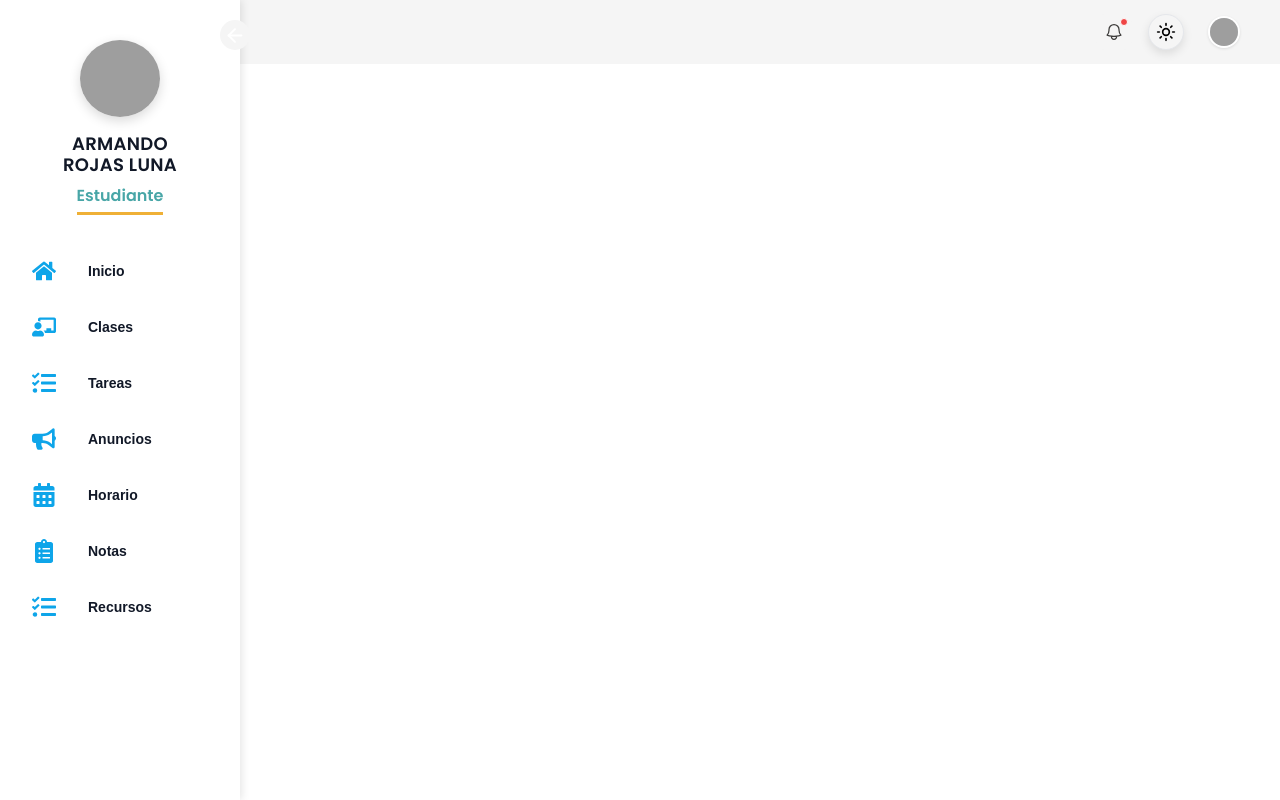
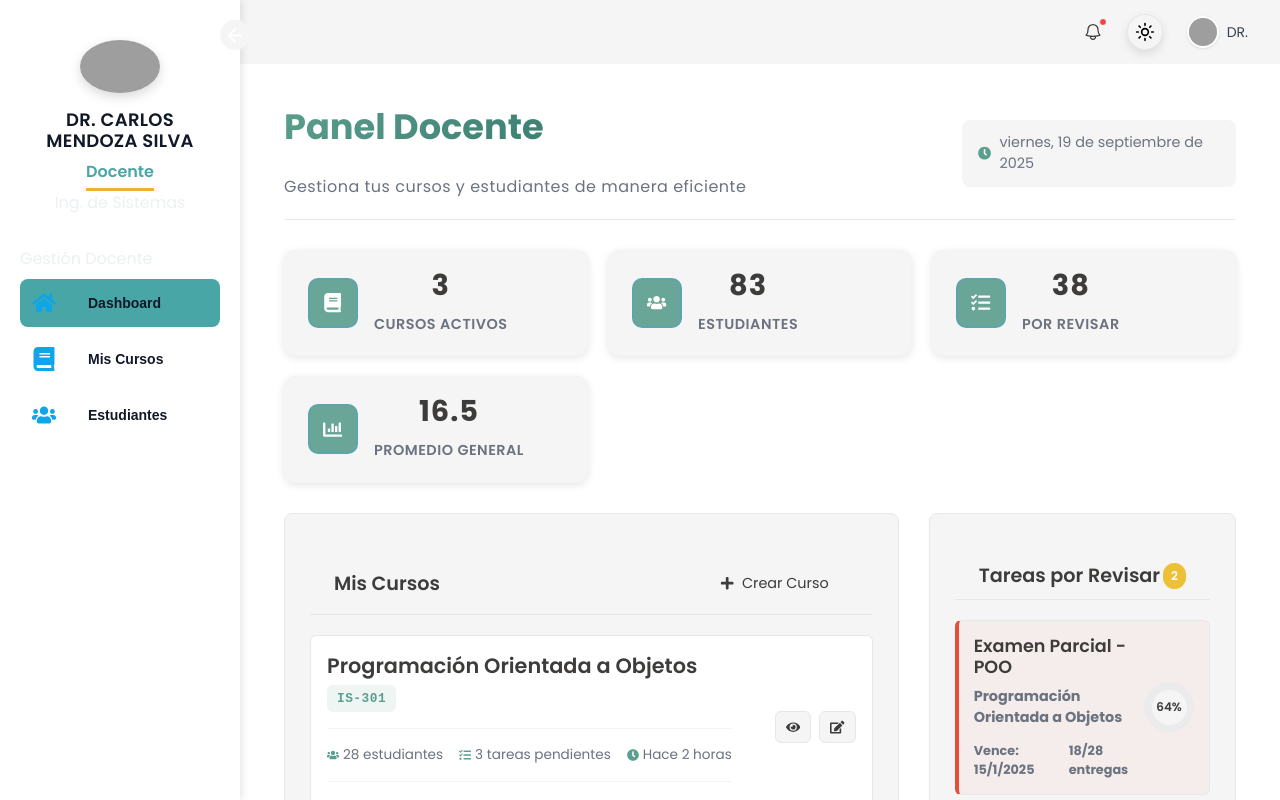
Before and after one commit to AnthonyRS7000/aulavirtual, a React (Vite) app: page /docente/dashboard in a window 1280 px wide. Built offline with nearby package versions, Linux system fonts and the light colour scheme; no server answers; grey boxes are pictures that could not be loaded.

Commit message:
mejora de la gestión de rutas y navegación para estudiantes y docentes

```diff
--- a/src/App.tsx
+++ b/src/App.tsx
@@ -1,5 +1,7 @@
-import { BrowserRouter as Router, Routes, Route } from 'react-router-dom';
+import { BrowserRouter as Router, Routes, Route, Navigate } from 'react-router-dom';
 import Layout from './components/Layout';
+
+// Páginas de estudiante
 import InicioEstudiante from './features/estudiante/pages/InicioEstudiante';
 import Clases from './features/estudiante/pages/Clases';
 import Tareas from './features/estudiante/pages/Tareas';
@@ -8,37 +10,68 @@ import HorarioHoy from './features/estudiante/pages/HorarioHoy';
 import Notas from './features/estudiante/pages/NotasResumen';
 import Recursos from './features/estudiante/pages/RecursosRecientes';
 import AnunciosCurso from './features/estudiante/pages/AnunciosCurso';
-import PerfilDropdown from './components/PerfilDropdown';
 import ClaseDetalle from './features/estudiante/components/ClaseDetalle';
+import CalendarioAgenda from './features/estudiante/pages/CalendarioAgenda';
+
+// Páginas de docente - NUEVAS IMPORTACIONES
 import DashboardDocente from './features/docente/pages/DashboardDocente';
 import GestionCursos from './features/docente/pages/GestionCursos';
 import GestionEstudiantes from './features/docente/pages/GestionEstudiantes';
-import CalendarioAgenda from './features/estudiante/pages/CalendarioAgenda';
-import { ClasesProvider } from './context/ClasesContext'
+
+import { ClasesProvider } from './context/ClasesContext';
 import './App.css';
 import './components/ThemeOverrides.css';
 
 
 function App() {
+  const getCurrentCase = (): 'estudiante' | 'docente' => {
+    return 'docente';
+  };
+  const currentCase = getCurrentCase();
+
   return (
     <Router>
       <ClasesProvider>
-      <Layout>
+      <Layout userCase={currentCase}>
         <Routes>
-          <Route path="/" element={<InicioEstudiante />} />
+          {currentCase === 'estudiante' && (
+            <>
+              <Route path="/" element={<Navigate to="/estudiante/inicio" replace />} />
               <Route path="/estudiante/inicio" element={<InicioEstudiante />} />
               <Route path="/estudiante/clases" element={<Clases />} />
               <Route path="/estudiante/clases/:id" element={<ClaseDetalle />} />
               <Route path="/estudiante/tareas" element={<Tareas />} />
               <Route path="/estudiante/perfil" element={<Perfil />} />
-          <Route path="/estudiante/anuncios" element={<AnunciosCurso />} />
               <Route path="/estudiante/horario" element={<HorarioHoy />} />
               <Route path="/estudiante/notas" element={<Notas />} />
               <Route path="/estudiante/recursos" element={<Recursos />} />
+              <Route path="/estudiante/anuncios" element={<AnunciosCurso />} />
               <Route path="/estudiante/calendario" element={<CalendarioAgenda />} />
-          <Route path="/dashboard" element={<DashboardDocente />} />
-          <Route path="/cursos" element={<GestionCursos />} />
-          <Route path="/estudiantes" element={<GestionEstudiantes />} />
+              <Route path="/docente/*" element={<Navigate to="/estudiante/inicio" replace />} />
+              <Route path="*" element={<Navigate to="/estudiante/inicio" replace />} />
+            </>
+          )}
+
+            {currentCase === 'docente' && (
+              <>
+                <Route path="/" element={<Navigate to="/docente/dashboard" replace />} />
+
+                <Route path="/docente/dashboard" element={<DashboardDocente />} />
+                <Route path="/docente/cursos" element={<GestionCursos />} />
+                <Route path="/docente/estudiantes" element={<GestionEstudiantes />} />
+
+                <Route path="/estudiante/*" element={<Navigate to="/docente/dashboard" replace />} />
+
+                <Route path="/dashboard" element={<Navigate to="/docente/dashboard" replace />} />
+                <Route path="/cursos" element={<Navigate to="/docente/cursos" replace />} />
+                <Route path="/estudiantes" element={<Navigate to="/docente/estudiantes" replace />} />
+
+                {/* Catch-all para docente */}
+                <Route path="*" element={<Navigate to="/docente/dashboard" replace />} />
+            </>
+          )}
+
+
         </Routes>
       </Layout>
       </ClasesProvider>
--- a/src/components/Layout.tsx
+++ b/src/components/Layout.tsx
@@ -5,9 +5,10 @@ import './Layout.css';
 
 interface LayoutProps {
   children: ReactNode;
+  userCase?: 'estudiante' | 'docente';
 }
 
-export default function Layout({ children }: LayoutProps) {
+export default function Layout({ children, userCase = 'estudiante' }: LayoutProps) {
   const [sidebarOpen, setSidebarOpen] = useState(true);
 
   const toggleSidebar = () => {
@@ -21,16 +22,18 @@ export default function Layout({ children }: LayoutProps) {
         isOpen={sidebarOpen}
         onClose={() => setSidebarOpen(false)}
         onToggle={toggleSidebar}
+        userCase={userCase}
       />
 
       {/* Main content area */}
       <div className={`admin-main-content ${sidebarOpen ? '' : 'collapsed'}`}>
-  <Topbar onToggleSidebar={toggleSidebar} isSidebarOpen={sidebarOpen} />
-  <main className="admin-content">
-    {children}
-  </main>
-</div>
-
+        <Topbar onToggleSidebar={toggleSidebar}
+          isSidebarOpen={sidebarOpen}
+          userCase={userCase} />
+        <main className="admin-content">
+          {children}
+        </main>
+      </div>
     </div>
   );
 }
--- a/src/components/Sidebar.tsx
+++ b/src/components/Sidebar.tsx
@@ -3,26 +3,121 @@ import FlechaIcon from '../assets/flecha.svg';
 import { Link, useLocation } from 'react-router-dom';
 import './Sidebar.css';
 
-// Iconos de navegación - usar los que tengas disponibles
-import { FaHome, FaClipboardList, FaChalkboardTeacher, FaTasks, FaUser, FaBullhorn, FaCalendarAlt } from 'react-icons/fa';
+// Iconos de navegación
+import {
+  FaHome,
+  FaClipboardList,
+  FaChalkboardTeacher,
+  FaTasks,
+  FaBullhorn,
+  FaCalendarAlt,
+  FaBook,
+  FaUsers
+} from 'react-icons/fa';
 
 interface SidebarProps {
   isOpen: boolean;
   onClose: () => void;
   onToggle: () => void;
+  userCase?: 'estudiante' | 'docente';
 }
 
 // Mock user data - EXACTO COMO UDH
-const mockUser = {
+const getUserData = (userCase: 'estudiante' | 'docente') => {
+  if (userCase === 'docente') {
+    return {
+      full_name: 'DR. CARLOS MENDOZA SILVA',
+      role: 'Docente',
+      department: 'Ing. de Sistemas',
+      image: 'https://ui-avatars.com/api/?name=Carlos+Mendoza&background=4A9B8E&color=fff',
+    };
+  }
+
+  return {
     full_name: 'ARMANDO ROJAS LUNA',
     role: 'Estudiante',
     image: 'https://ui-avatars.com/api/?name=Armando+Rojas&background=39B49E&color=fff',
   };
+};
 
-export default function Sidebar({ isOpen, onClose, onToggle }: SidebarProps) {
+// Obtener secciones según el case
+const getSections = (userCase: 'estudiante' | 'docente') => {
+  if (userCase === 'docente') {
+    return [
+      {
+        name: 'dashboard',
+        label: 'Dashboard',
+        icon: FaHome,
+        path: '/docente/dashboard',
+      },
+      {
+        name: 'cursos',
+        label: 'Mis Cursos',
+        icon: FaBook,
+        path: '/docente/cursos',
+      },
+      {
+        name: 'estudiantes',
+        label: 'Estudiantes',
+        icon: FaUsers,
+        path: '/docente/estudiantes',
+      }
+    ];
+  }
+
+  return [
+    {
+      name: 'inicio',
+      label: 'Inicio',
+      icon: FaHome,
+      path: '/estudiante/inicio',
+    },
+    {
+      name: 'clases',
+      label: 'Clases',
+      icon: FaChalkboardTeacher,
+      path: '/estudiante/clases',
+    },
+    {
+      name: 'tareas',
+      label: 'Tareas',
+      icon: FaTasks,
+      path: '/estudiante/tareas',
+    },
+    {
+      name: 'anuncios',
+      label: 'Anuncios',
+      icon: FaBullhorn,
+      path: '/estudiante/anuncios',
+    },
+    {
+      name: 'horario',
+      label: 'Horario',
+      icon: FaCalendarAlt,
+      path: '/estudiante/horario',
+    },
+    {
+      name: 'notas',
+      label: 'Notas',
+      icon: FaClipboardList,
+      path: '/estudiante/notas'
+    },
+    {
+      name: 'recursos',
+      label: 'Recursos',
+      icon: FaTasks,
+      path: '/estudiante/recursos'
+    }
+  ];
+};
+
+export default function Sidebar({ isOpen, onClose, onToggle, userCase = 'estudiante' }: SidebarProps) {
   const location = useLocation();
   const [isDesktop, setIsDesktop] = useState(false);
   const [currentTheme, setCurrentTheme] = useState<'light' | 'dark'>('light');
+
+  const userData = getUserData(userCase);
+  const sections = getSections(userCase);
 
   // Detectar cambios de tema
   useEffect(() => {
@@ -57,56 +152,12 @@ export default function Sidebar({ isOpen, onClose, onToggle }: SidebarProps) {
     return () => window.removeEventListener('resize', checkSize);
   }, []);
 
-  // Secciones de navegación - Componentes del estudiante sin desglosar
-  const sections = [
-    {
-      name: 'inicio',
-      label: 'Inicio',
-      icon: FaHome,
-      path: '/estudiante/inicio',
-    },
-    {
-      name: 'clases',
-      label: 'Clases',
-      icon: FaChalkboardTeacher,
-      path: '/estudiante/clases',
-    },
-    {
-      name: 'tareas',
-      label: 'Tareas',
-      icon: FaTasks,
-      path: '/estudiante/tareas',
-    },
-    {
-      name: 'anuncios',
-      label: 'Anuncios',
-      icon: FaBullhorn,
-      path: '/estudiante/anuncios',
-    },
-    {
-      name: 'horario',
-      label: 'Horario',
-      icon: FaCalendarAlt,
-      path: '/estudiante/horario',
-    },
-    { name: 'notas',
-      label: 'Notas',
-      icon: FaClipboardList,
-      path: '/estudiante/notas' },
-    { name: 'recursos',
-      label: 'Recursos',
-      icon: FaTasks,
-      path: '/estudiante/recursos' }
-  ];
-
   const isActive = (path: string) => location.pathname === path;
 
-  // Determinar la clase del sidebar según el tamaño de pantalla y tema
-  const sidebarClass = `${isDesktop ? 'admin-sidebar-desktop' : 'admin-sidebar'} ${currentTheme === 'dark' ? 'theme-dark' : 'theme-light'}`;
+  const sidebarClass = `${isDesktop ? 'admin-sidebar-desktop' : 'admin-sidebar'} ${currentTheme === 'dark' ? 'theme-dark' : 'theme-light'} ${userCase === 'docente' ? 'docente-mode' : 'estudiante-mode'}`;
 
   return (
     <>
-      {/* Backdrop para móviles */}
       {!isDesktop && (
         <div
           className={`admin-sidebar-backdrop ${isOpen ? '' : 'hidden'}`}
@@ -114,7 +165,6 @@ export default function Sidebar({ isOpen, onClose, onToggle }: SidebarProps) {
         />
       )}
 
-      {/* Botón de colapsar */}
       <button
         onClick={onToggle}
         className="sidebar-collapse-button"
@@ -131,30 +181,35 @@ export default function Sidebar({ isOpen, onClose, onToggle }: SidebarProps) {
         />
       </button>
 
-
-      {/* Sidebar */}
       <div className={`${sidebarClass} ${isOpen ? '' : 'collapsed'}`}>
-        {/* Información del usuario - DISEÑO COPILOTO */}
         <div className="user-info-copiloto">
           <div className="user-avatar-copiloto">
             <img
-              src={mockUser.image}
-              alt={mockUser.full_name}
+              src={userData.image}
+              alt={userData.full_name}
               className="user-avatar-image"
             />
           </div>
           <div className="user-info-text">
             <div className="user-name-copiloto">
-              {mockUser.full_name}
+              {userData.full_name}
             </div>
             <div className="user-role-copiloto">
-              {mockUser.role}
+              {userData.role}
             </div>
+            {userCase === 'docente' && 'department' in userData && (
+              <div className="user-department-copiloto">
+                {userData.department}
+              </div>
+            )}
           </div>
         </div>
 
-        {/* Navegación - DISEÑO COPILOTO */}
         <div className="nav-container-copiloto">
+          {userCase === 'docente' && (
+            <div className="nav-group-title">Gestión Docente</div>
+          )}
+
           {sections.map((section) => (
             <div key={section.name} className="nav-section-copiloto">
               <Link
--- a/src/components/Topbar.tsx
+++ b/src/components/Topbar.tsx
@@ -8,20 +8,36 @@ import './NotificacionesDropdown.css';
 interface TopbarProps {
   onToggleSidebar: () => void;
   isSidebarOpen: boolean;
+  userCase?: 'estudiante' | 'docente';
 }
 
-// Mock user data - EXACTO COMO UDH
-const mockUser = {
-  full_name: '',
+// FUNCIÓN DINÁMICA - cambia según el userCase
+const getUserData = (userCase: 'estudiante' | 'docente') => {
+  if (userCase === 'docente') {
+    return {
+      full_name: 'DR. CARLOS MENDOZA SILVA',
+      email: 'carlos.docente@udh.edu.pe',
+      role: 'Docente',
+      image: 'https://ui-avatars.com/api/?name=Carlos+Mendoza&background=4A9B8E&color=fff',
+    };
+  }
+
+  // Para estudiantes
+  return {
+    full_name: 'ARMANDO ROJAS LUNA',
     email: 'armando.estudiante@udh.edu.pe',
-  role: 'estudiante',
+    role: 'Estudiante',
     image: 'https://ui-avatars.com/api/?name=Armando+Rojas&background=39B49E&color=fff',
   };
+};
 
-export default function Topbar({  }: TopbarProps) {
+export default function Topbar({ onToggleSidebar, isSidebarOpen, userCase = 'estudiante' }: TopbarProps) {
   const [notificacionesAbiertas, setNotificacionesAbiertas] = useState(false);
   const [tieneNotificacionesNoLeidas] = useState(true);
   const [perfilOpen, setPerfilOpen] = useState(false);
+
+  // ✅ OBTENER datos según el case actual
+  const userData = getUserData(userCase);
 
   const toggleNotificaciones = () => {
     setNotificacionesAbiertas(!notificacionesAbiertas);
@@ -34,11 +50,9 @@ export default function Topbar({  }: TopbarProps) {
   return (
     <header className="admin-topbar">
       <div className="topbar-container">
-        {/* Lado izquierdo */}
         <div className="topbar-left">
         </div>
 
-        {/* Lado derecho */}
         <div className="topbar-right">
 
           {/* Notificaciones */}
@@ -53,20 +67,19 @@ export default function Topbar({  }: TopbarProps) {
             }
           </button>
 
-          {/* Selector de tema */}
           <ThemeToggle />
 
-          {/* Usuario */}
+          {/* Usuario - AHORA ES DINÁMICO */}
           <div className="topbar-user" onClick={() => setPerfilOpen(!perfilOpen)} style={{ cursor: 'pointer' }}>
             <div className="topbar-user-avatar">
               <img
-      src={mockUser.image}
-      alt={mockUser.full_name}
+                src={userData.image}
+                alt={userData.full_name}
                 style={{ width: '100%', height: '100%', objectFit: 'cover' }}
               />
             </div>
             <span className="topbar-user-name">
-    {mockUser.full_name.split(' ')[0] }
+              {userData.full_name.split(' ')[0]}
             </span>
           </div>
 
@@ -74,7 +87,6 @@ export default function Topbar({  }: TopbarProps) {
         </div>
       </div>
 
-      {/* Dropdown de notificaciones */}
       <NotificacionesDropdown
         isOpen={notificacionesAbiertas}
         onClose={cerrarNotificaciones}
--- a/src/data/clasesData.tsx
+++ b/src/data/clasesData.tsx
@@ -14,6 +14,7 @@ export interface Clase {
   proximaClase?: string;
   creditos: number;
   semestre: string;
+  linkMeet?: string;
 }
 
 export const clasesData: Clase[] = [
```
Lines whose indentation alone changed are shown as unchanged.
